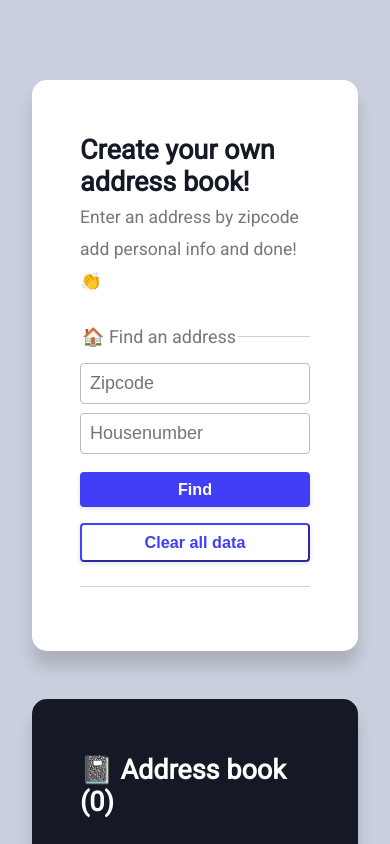
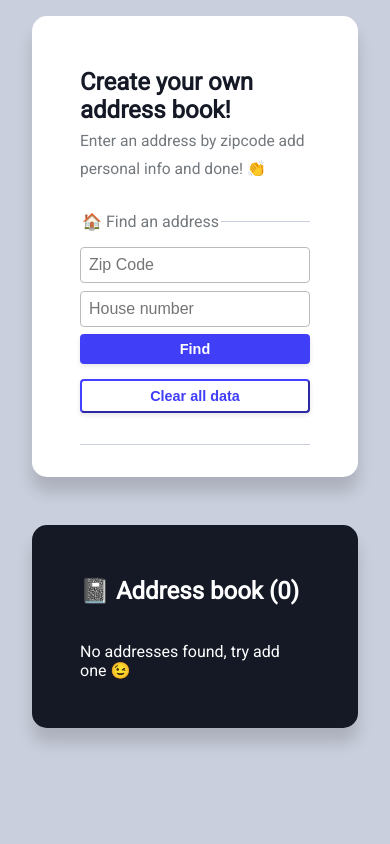
Before and after one commit to levizimmerman/react-dev-test-address-book, a React (Create React App) app: page / in a window 390 px wide. Shown: the top 844 px of the page. Built offline with nearby package versions, Linux system fonts and the light colour scheme.

Commit message:
Added error message, rendered API

```diff
--- a/src/App.css
+++ b/src/App.css
@@ -65,11 +65,32 @@ legend {
   margin-bottom: 0.5em;
 }
 
-@media (min-width: 360px) {
+@media (max-width: 500px) {
+  body {
+    font-size: 1em;
+    margin-top: -4em;
+  }
+  .Section_section__3Ux2I {
+    margin-bottom: -2em;
+    padding-top: 1em;
+    padding-bottom: 1em;
+  }
   .page-wrapper {
     display: block;
   }
   .main {
     width: 50%;
   }
+  fieldset {
+    margin-bottom: 0;
+  }
 }
+
+@media (max-width: 375px) {
+  body {
+    margin-top: -4.5em;
+  }
+  h1 {
+    margin-bottom: -1.5rem;
+  }
+}
--- a/src/App.js
+++ b/src/App.js
@@ -11,9 +11,8 @@ import transformAddress from "./core/models/address";
 import useAddressBook from "./ui/hooks/useAddressBook";
 
 import "./App.css";
-import Form from "./ui/components/Form/Form";
 
-function App() {
+export default function App() {
   /**
    * Form fields states
    * TODO: Write a custom hook to set form fields in a more generic way:
@@ -50,9 +49,6 @@ function App() {
 
   const handleSelectedAddressChange = (e) => setSelectedAddress(e.target.value);
 
-  const handleAddressSubmit = async (e) => {
-    e.preventDefault();
-
   /** TODO: Fetch addresses based on houseNumber and zipCode
    * - Example URL of API: http://api.postcodedata.nl/v1/postcode/?postcode=1211EP&streetnumber=60&ref=domeinnaam.nl&type=json
    * - Handle errors if they occur
@@ -60,22 +56,30 @@ function App() {
    * - Make sure to add the houseNumber to each found address in the response using `transformAddress()` function
    * - Bonus: Add a loading state in the UI while fetching addresses
    */
-  };
 
-  function handleSubmit(response) {
-    console.log(values);
-    let zipCode = "6037RP";
-    let houseNumber = "36";
+  function handleResponse(response) {
+    let error = response.data.errormessage;
+    console.log(addresses);
 
-    let apiUrl = `http://api.postcodedata.nl/v1/postcode/?postcode=${zipCode}&streetnumber=${houseNumber}&ref=domeinnaam.nl&type=json`;
-
-    axios.get(apiUrl).then(
+    if (error) {
+      alert(response.data.errormessage);
+    } else {
       setAddresses({
         city: response.data.details[0].city,
         street: response.data.details[0].street,
         postcode: response.data.details[0].postcode,
-      })
-    );
+        houseNumber: { houseNumber },
+      });
+      <transformAddress data={addresses} />;
+    }
+  }
+
+  function handleClick(e) {
+    e.preventDefault();
+
+    let apiUrl = `http://api.postcodedata.nl/v1/postcode/?postcode=${zipCode}&streetnumber=${houseNumber}&ref=domeinnaam.nl&type=json`;
+
+    axios.get(apiUrl).then(handleResponse);
   }
 
   const handlePersonSubmit = (e) => {
@@ -106,7 +110,36 @@ function App() {
           </small>
         </h1>
         {/* TODO: Create generic <Form /> component to display form rows, legend and a submit button  */}
-        <Form />
+
+        <div className="form">
+          <form>
+            <fieldset>
+              <legend>🏠 Find an address</legend>
+              <div className="form-row">
+                <InputText
+                  name="zipCode"
+                  onChange={handleZipCodeChange}
+                  placeholder="Zip Code"
+                  value={zipCode}
+                />
+              </div>
+              <div className="form-row">
+                <InputText
+                  name="houseNumber"
+                  onChange={handleHouseNumberChange}
+                  value={houseNumber}
+                  placeholder="House number"
+                />
+                <Button type="submit" variant="primary" onClick={handleClick}>
+                  Find
+                </Button>
+                <Button type="reset" variant="secondary">
+                  Clear all data
+                </Button>
+              </div>
+            </fieldset>
+          </form>
+        </div>
 
         {addresses.length > 0 &&
           addresses.map((address) => {
@@ -161,5 +194,3 @@ function App() {
     </main>
   );
 }
-
-export default App;
--- a/src/ui/components/AddressBook/AddressBook.module.css
+++ b/src/ui/components/AddressBook/AddressBook.module.css
@@ -22,8 +22,17 @@
 .item h3 {
   margin: 0 0 0.5em;
 }
-@media (min-width: 360px) {
+@media (max-width: 500px) {
   h2 {
     margin-bottom: 0.3rem;
   }
+  .addressBook {
+    height: 15%;
+  }
 }
+
+@media (max-width: 375px) {
+  h2 {
+    margin-bottom: -0.5rem;
+  }
+}
--- a/src/ui/components/Form/Form.js
+++ b/src/ui/components/Form/Form.js
@@ -21,28 +21,32 @@ function Form() {
   });
 
   const onSubmit = (data) => console.log(data);
-  console.log(errors);
+
+  function handleClick(e) {
+    e.preventDefault();
+  }
 
   return (
     <div className="form">
-      <form onSubmit={handleSubmit(onSubmit)}>
+      <form onSubmit={handleSubmit}>
         <fieldset>
           <legend>🏠 Find an address</legend>
-          {content.inputs.map((input, key) => {
-            return (
-              <div key={key}>
-                <div className="form-row">
-                  <InputText
-                    name={input.name}
-                    placeholder={input.label}
-                    refs={register}
-                    type={input.type}
-                  />
-                </div>
-              </div>
-            );
-          })}
-          <Button type="submit" variant="primary">
+           <div className="form-row">
+              <InputText
+                name="zipCode"
+                onChange={handleZipCodeChange}
+                placeholder="Zip Code"
+                value={zipCode}
+              />
+            </div>
+            <div className="form-row">
+              <InputText
+                name="houseNumber"
+                onChange={handleHouseNumberChange}
+                value={houseNumber}
+                placeholder="House number"
+              />
+          <Button type="submit" variant="primary" onClick={handleClick}>
             Find
           </Button>
           <Button type="reset" variant="secondary">
--- a/src/ui/hooks/useForm.js
+++ /dev/null
@@ -1,3 +0,0 @@
-import { useForm } from "react-hook-form";
-
-const { register } = useForm();
```
Lines whose indentation alone changed are shown as unchanged.
